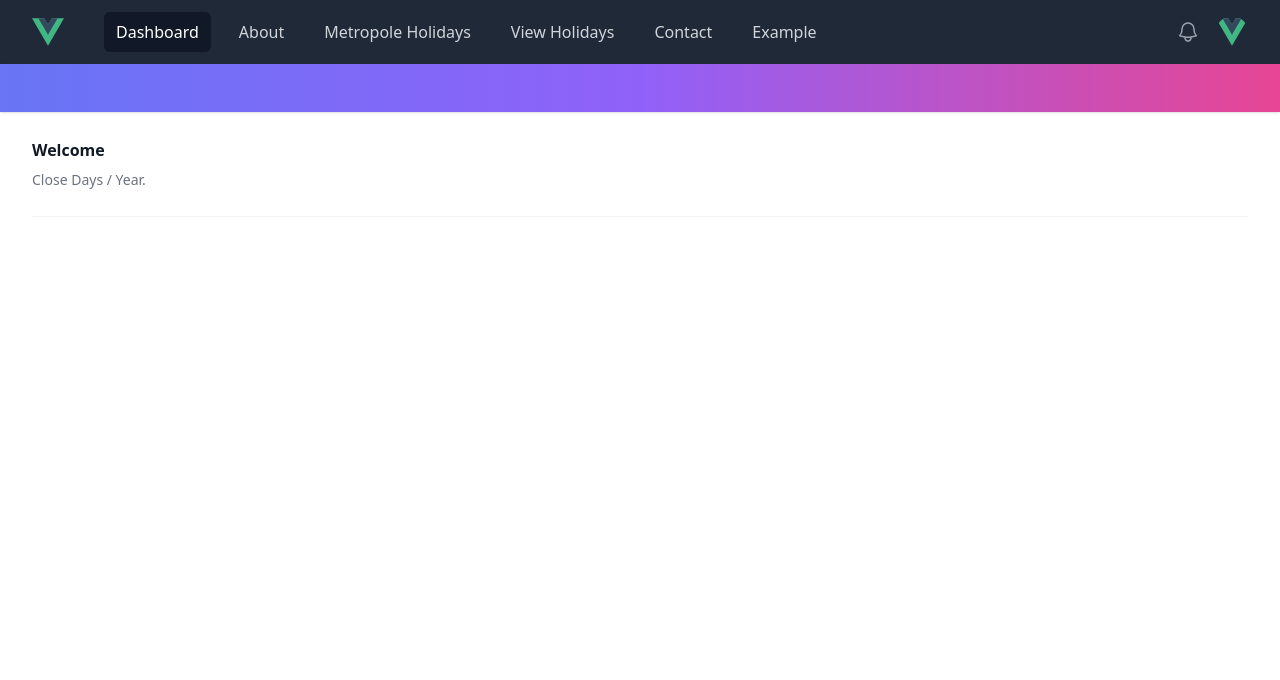
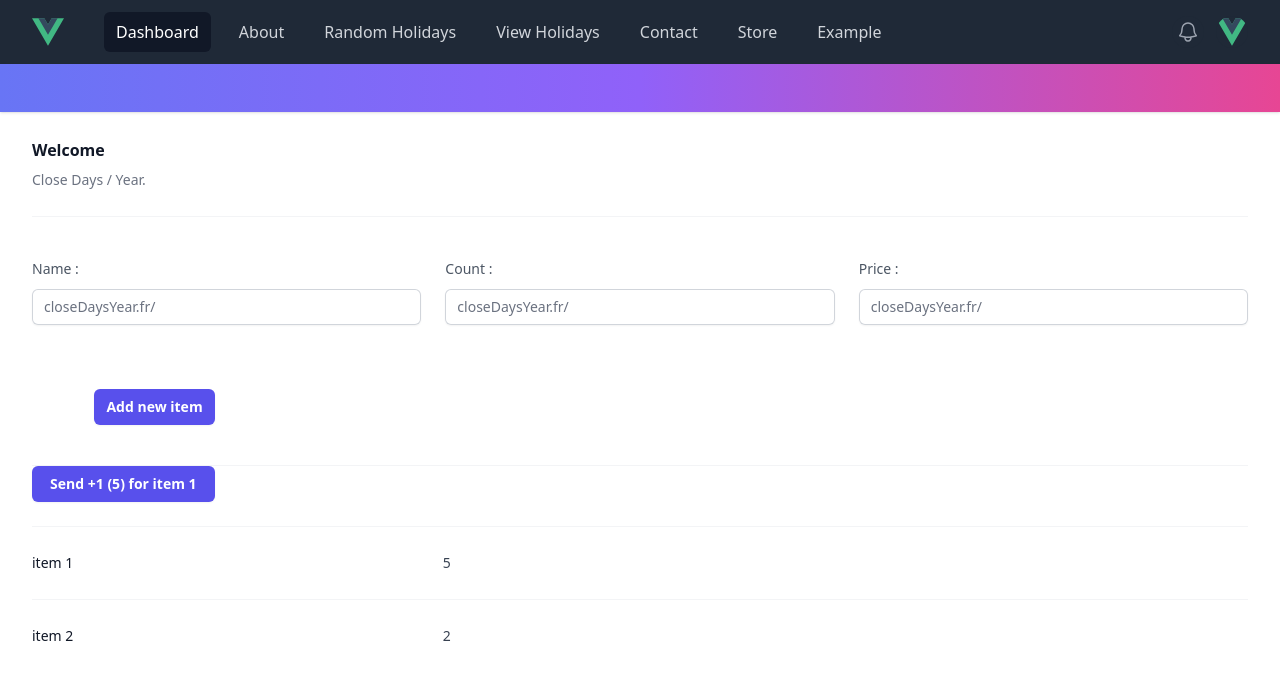
Before and after one commit to PierreCrealy/CloseDaysYear, a Vue app: page /storeView in a window 1280 px wide. Shown: the top 680 px of the page. Built offline with nearby package versions, Linux system fonts and the light colour scheme.

Commit message:
add store + verify code

```diff
--- a/src/components/Menu.vue
+++ b/src/components/Menu.vue
@@ -10,12 +10,33 @@
             </div>
             <div class="hidden md:block">
               <div class="ml-10 flex items-baseline space-x-4">
-                <RouterLink to="/"><a href="#" class="block rounded-md bg-gray-900 px-3 py-2 text-base font-medium text-white" aria-current="page">Dashboard</a></RouterLink>
-                <RouterLink to="/about"><a href="#" class="block rounded-md px-3 py-2 text-base font-medium text-gray-300 hover:bg-gray-700 hover:text-white">About</a></RouterLink>
-                <RouterLink to="/randomDays"><a href="#" class="block rounded-md px-3 py-2 text-base font-medium text-gray-300 hover:bg-gray-700 hover:text-white">Metropole Holidays</a></RouterLink>
-                <RouterLink to="/holidaysView"><a href="#" class="block rounded-md px-3 py-2 text-base font-medium text-gray-300 hover:bg-gray-700 hover:text-white">View Holidays</a></RouterLink>
-                <RouterLink to="/contactView"><a href="#" class="block rounded-md px-3 py-2 text-base font-medium text-gray-300 hover:bg-gray-700 hover:text-white">Contact</a></RouterLink>
-                <RouterLink to="/exampleView"><a href="#" class="block rounded-md px-3 py-2 text-base font-medium text-gray-300 hover:bg-gray-700 hover:text-white">Example</a></RouterLink>
+                <RouterLink to="/">
+                  <a href="#" class="block rounded-md bg-gray-900 px-3 py-2 text-base font-medium text-white" aria-current="page">Dashboard</a>
+                </RouterLink>
+
+                <RouterLink to="/about">
+                  <a href="#" class="block rounded-md px-3 py-2 text-base font-medium text-gray-300 hover:bg-gray-700 hover:text-white">About</a>
+                </RouterLink>
+
+                <RouterLink to="/randomDays">
+                  <a href="#" class="block rounded-md px-3 py-2 text-base font-medium text-gray-300 hover:bg-gray-700 hover:text-white">Random Holidays</a>
+                </RouterLink>
+
+                <RouterLink to="/holidaysView">
+                  <a href="#" class="block rounded-md px-3 py-2 text-base font-medium text-gray-300 hover:bg-gray-700 hover:text-white">View Holidays</a>
+                </RouterLink>
+
+                <RouterLink to="/contactView">
+                  <a href="#" class="block rounded-md px-3 py-2 text-base font-medium text-gray-300 hover:bg-gray-700 hover:text-white">Contact</a>
+                </RouterLink>
+
+                <RouterLink to="/storeView">
+                  <a href="#" class="block rounded-md px-3 py-2 text-base font-medium text-gray-300 hover:bg-gray-700 hover:text-white">Store</a>
+                </RouterLink>
+
+                <RouterLink to="/exampleView">
+                  <a href="#" class="block rounded-md px-3 py-2 text-base font-medium text-gray-300 hover:bg-gray-700 hover:text-white">Example</a>
+                </RouterLink>
               </div>
             </div>
           </div>
@@ -51,15 +72,11 @@
     <header class="bg-gradient-to-r from-indigo-500 via-purple-500 to-pink-500 shadow">
       <div class="mx-auto max-w-7xl px-4 py-6 sm:px-6 lg:px-8">
         <h1 class="text-3xl font-bold tracking-tight text-gray-900">
-
+          <!-- Sub title -->
         </h1>
       </div>
     </header>
 
   </div>
 
-
-
 </template>
-<script setup lang="ts">
-</script>
--- a/src/components/useful/FeatureSection.vue
+++ b/src/components/useful/FeatureSection.vue
@@ -50,7 +50,6 @@ defineProps({
 </script>
 
 <template>
-
 
   <div class="overflow-hidden bg-white py-24 sm:py-32">
     <div class="mx-auto max-w-7xl px-6 lg:px-8">
@@ -113,6 +112,4 @@ defineProps({
     </div>
   </div>
 
-
-
 </template>
--- a/src/components/useful/ListItem.vue
+++ b/src/components/useful/ListItem.vue
@@ -1,11 +1,9 @@
 <script setup>
 defineProps({
   title: {
-    type: String,
     required: true
   },
   text: {
-    type: String,
     required: true
   },
 })
--- a/src/router/index.js
+++ b/src/router/index.js
@@ -4,6 +4,7 @@ import RandomView from "@/views/RandomView.vue";
 import GetHolidaysView from "@/views/HolidaysView.vue";
 import AboutView from "@/views/AboutView.vue";
 import ContactView from "@/views/ContactView.vue";
+import StoreView from "@/views/StoreView.vue";
 import ExampleView from "@/views/ExampleView.vue";
 
 const router = createRouter({
@@ -38,6 +39,11 @@ const router = createRouter({
       component: ContactView
     },
     {
+      path: '/storeView',
+      name: 'storeView',
+      component: StoreView
+    },
+    {
       path: '/exampleView',
       name: 'exampleView',
       component: ExampleView
--- a/src/stores/items.js
+++ b/src/stores/items.js
@@ -1,18 +1,41 @@
 import { defineStore } from "pinia";
 
+// Create new store
 export const useItemsStore = defineStore('items', {
-    state: () => ({count: 0, name: 'Item 1'}),
-    getters: {
-        doubleCount: (state) => state.count * 2,
-    },
+    // Store attributes
+    state: () => ({
+
+        items : [
+            {
+                count : 5,
+                name: 'item 1',
+                price: 10,
+            },
+            {
+                count : 2,
+                name: 'item 2',
+                price: 8,
+            },
+        ],
+    }),
+
+    // Store actions / functions
     actions: {
-        increment(){
-            this.count++
+
+        increment(itemNb){
+          this.items[itemNb].count++;
         },
-        setName(newName){
-            this.name = newName;
-        }
 
+        add(newItem){
+            console.log(newItem);
+            this.items.push(
+                {
+                    count : newItem.count,
+                    name : newItem.name,
+                    price : newItem.price,
+                }
+            );
+        },
     }
 
 })
--- a/src/views/HolidaysView.vue
+++ b/src/views/HolidaysView.vue
@@ -1,11 +1,8 @@
 <script setup>
-import { ref } from 'vue'
-import ListItem from "@/components/useful/ListItem.vue";
+
 import TimeLine from "@/components/useful/TimeLine.vue";
 
-const area = ref('');
-const year = ref('');
-
+// List of all areas for http request
 const listAreas = [
     'alsace-moselle',
     'guadeloupe',
@@ -21,19 +18,20 @@ const listAreas = [
     'saint-pierre-et-miquelon',
     'wallis-et-futuna'
 ];
+</script>
 
-</script>
 
 <template>
 
+  <form @submit.prevent="submit">
 
     <div class="mt-10 grid grid-cols-1 gap-x-6 gap-y-8 sm:grid-cols-6">
 
       <!-- Select -->
       <div class="sm:col-span-3">
-      <label for="country" class="block text-sm font-medium leading-6 text-gray-900">Zone</label>
+        <label for="country" class="block text-sm font-medium leading-6 text-gray-900">Zone : {{ area }}</label>
         <div class="mt-2">
-        <select name="area" ref="area" class="block w-full rounded-md border-0 py-1.5 text-gray-900 shadow-sm ring-1 ring-inset ring-gray-300 focus:ring-2 focus:ring-inset focus:ring-indigo-600 sm:max-w-xs sm:text-sm sm:leading-6">
+          <select name="area" v-model="area" class="block w-full rounded-md border-0 py-1.5 text-gray-900 shadow-sm ring-1 ring-inset ring-gray-300 focus:ring-2 focus:ring-inset focus:ring-indigo-600 sm:max-w-xs sm:text-sm sm:leading-6">
 
             <option disabled selected value="">Choose an option</option>
             <option  v-for="option in listAreas" :key="option" v-bind:value="option">{{ option }}</option>
@@ -45,31 +43,32 @@ const listAreas = [
       <!-- Input number -->
       <div class="sm:col-span-3">
         <label for="year" class="block text-sm font-medium leading-6 text-gray-900">
-        <span class="text-sm text-gray-600">Year</span>
+          <span class="text-sm text-gray-600">Year : {{ year }}</span>
         </label>
         <div class="mt-2">
           <div class="flex rounded-md shadow-sm ring-1 ring-inset ring-gray-300 focus-within:ring-2 focus-within:ring-inset focus-within:ring-indigo-600 sm:max-w-md">
             <span class="flex select-none items-center pl-3 text-gray-500 sm:text-sm">closeDaysYear.fr/</span>
-          <input type="number" name="year" ref="year" id="year" autocomplete="" class="block flex-1 border-0 bg-transparent py-1.5 pl-1 text-gray-900 placeholder:text-gray-400 focus:ring-0 sm:text-sm sm:leading-6" placeholder="">
+            <input type="number" name="year" v-model="year" id="year" autocomplete="" class="block flex-1 border-0 bg-transparent py-1.5 pl-1 text-gray-900 placeholder:text-gray-400 focus:ring-0 sm:text-sm sm:leading-6" placeholder="">
           </div>
         </div>
       </div>
 
-    <!-- Button submit -->
-    <button @click="checkForm()" type="submit" class="rounded-md bg-indigo-600 px-3 py-2 text-sm font-semibold text-white shadow-sm hover:bg-indigo-500 focus-visible:outline focus-visible:outline-2 focus-visible:outline-offset-2 focus-visible:outline-indigo-600">
+      <!-- Validation button -->
+      <button type="submit" class="rounded-md bg-indigo-600 px-3 py-2 text-sm font-semibold text-white shadow-sm hover:bg-indigo-500 focus-visible:outline focus-visible:outline-2 focus-visible:outline-offset-2 focus-visible:outline-indigo-600">
         Send
       </button>
 
     </div>
 
+  </form>
 
-  <!-- List display 2 -->
+
+  <!-- List display -->
   <div class="mt-14 mb-10">
     <ol class="items-center sm:flex overflow-x-scroll">
       <TimeLine v-for="(day, index) in days" :key="day" v-bind:title="index" v-bind:text="day"  />
     </ol>
   </div>
-
 
 </template>
 
@@ -81,38 +80,35 @@ export default{
   data(){
     return {
       days : [],
+      area : null,
+      year : null,
     };
   },
 
-  // Wait to call method to get data
   methods: {
-    checkForm(){
+    submit(){
 
-      let area = null;
-      this.$refs.area.value ? area = this.$refs.area.value : area = false;
+      console.log(this.area);
+      console.log(this.year);
 
-      let year = null;
-      this.$refs.year.value ? year = this.$refs.year.value : year = false;
-
-      console.log(year);
-      console.log(area);
-
+      // Build url with available information
       let url =  ``;
 
-      if(!area){
+      if(!this.area){
         url =  `https://calendrier.api.gouv.fr/jours-feries/metropole.json`;
       }
 
-      if(area && year){
-        url =  `https://calendrier.api.gouv.fr/jours-feries/${area}/${year}.json`;
+      if(this.area && this.year){
+        url =  `https://calendrier.api.gouv.fr/jours-feries/${this.area}/${this.year}.json`;
       }
 
-      if(area && !year){
-        url =  `https://calendrier.api.gouv.fr/jours-feries/${area}.json`;
+      if(this.area && !this.year){
+        url =  `https://calendrier.api.gouv.fr/jours-feries/${this.area}.json`;
       }
 
       console.log(url);
 
+      // Get response from http request
       this.days = axios.get(url).then(response => {this.days = response.data})
       console.log(this.days)
 
--- a/src/views/HomeView.vue
+++ b/src/views/HomeView.vue
@@ -1,5 +1,4 @@
 <script setup>
-import Quote from "@/components/useful/Quote.vue";
 import FeatureSection from "@/components/useful/FeatureSection.vue";
 import PricingSection from "@/components/useful/PricingSection.vue";
 
--- /dev/null
+++ b/src/views/StoreView.vue
@@ -0,0 +1,126 @@
+<script setup>
+
+import { useItemsStore } from '@/stores/items.js'
+import ListItem from "@/components/useful/ListItem.vue";
+const store = useItemsStore();
+
+console.log(store.items);
+
+</script>
+
+<template>
+
+
+  <!-- Form for add new item -->
+  <form @submit.prevent="addItem">
+
+    <div class="mt-10 grid grid-cols-1 gap-x-6 gap-y-8 sm:grid-cols-6">
+
+      <!-- Name -->
+      <div class="sm:col-span-2">
+        <label for="year" class="block text-sm font-medium leading-6 text-gray-900">
+          <span class="text-sm text-gray-600">Name : {{name}}</span>
+        </label>
+        <div class="mt-2">
+          <div class="flex rounded-md shadow-sm ring-1 ring-inset ring-gray-300 focus-within:ring-2 focus-within:ring-inset focus-within:ring-indigo-600 sm:max-w-md">
+            <span class="flex select-none items-center pl-3 text-gray-500 sm:text-sm">closeDaysYear.fr/</span>
+            <input v-model="name" type="text" name="name" id="name" autocomplete="" class="block flex-1 border-0 bg-transparent py-1.5 pl-1 text-gray-900 placeholder:text-gray-400 focus:ring-0 sm:text-sm sm:leading-6" placeholder="">
+          </div>
+        </div>
+      </div>
+
+      <!-- Count -->
+      <div class="sm:col-span-2">
+        <label for="year" class="block text-sm font-medium leading-6 text-gray-900">
+          <span class="text-sm text-gray-600">Count : {{count}}</span>
+        </label>
+        <div class="mt-2">
+          <div class="flex rounded-md shadow-sm ring-1 ring-inset ring-gray-300 focus-within:ring-2 focus-within:ring-inset focus-within:ring-indigo-600 sm:max-w-md">
+            <span class="flex select-none items-center pl-3 text-gray-500 sm:text-sm">closeDaysYear.fr/</span>
+            <input v-model="count" type="number" name="name" id="name" autocomplete="" class="block flex-1 border-0 bg-transparent py-1.5 pl-1 text-gray-900 placeholder:text-gray-400 focus:ring-0 sm:text-sm sm:leading-6" placeholder="">
+          </div>
+        </div>
+      </div>
+
+      <!-- Price -->
+      <div class="sm:col-span-2">
+        <label for="year" class="block text-sm font-medium leading-6 text-gray-900">
+          <span class="text-sm text-gray-600">Price : {{price}}</span>
+        </label>
+        <div class="mt-2">
+          <div class="flex rounded-md shadow-sm ring-1 ring-inset ring-gray-300 focus-within:ring-2 focus-within:ring-inset focus-within:ring-indigo-600 sm:max-w-md">
+            <span class="flex select-none items-center pl-3 text-gray-500 sm:text-sm">closeDaysYear.fr/</span>
+            <input v-model="price" type="number" name="name" id="name" autocomplete="" class="block flex-1 border-0 bg-transparent py-1.5 pl-1 text-gray-900 placeholder:text-gray-400 focus:ring-0 sm:text-sm sm:leading-6" placeholder="">
+          </div>
+        </div>
+      </div>
+
+    </div>
+
+    <!-- Validation button -->
+    <div class="mt-10 grid grid-cols-1 gap-x-6 gap-y-8 sm:grid-cols-6">
+      <div class="mt-6 flex items-center justify-end gap-x-6">
+        <button class="rounded-md bg-indigo-600 px-3 py-2 text-sm font-semibold text-white shadow-sm hover:bg-indigo-500 focus-visible:outline focus-visible:outline-2 focus-visible:outline-offset-2 focus-visible:outline-indigo-600">
+          Add new item
+        </button>
+      </div>
+    </div>
+
+  </form>
+
+
+
+  <!-- Increment +1 for count of first item -->
+  <div class="mt-10 grid grid-cols-1 gap-x-6 gap-y-8 sm:grid-cols-6">
+
+    <button @click="store.increment(0)" class="rounded-md bg-indigo-600 px-3 py-2 text-sm font-semibold text-white shadow-sm hover:bg-indigo-500 focus-visible:outline focus-visible:outline-2 focus-visible:outline-offset-2 focus-visible:outline-indigo-600">
+      Send +1 ({{store.items[0].count}}) for {{store.items[0].name}}
+
+    </button>
+  </div>
+
+
+
+  <!-- Display all store items -->
+  <dl class="mt-6 border-t border-gray-100">
+    <dl class="divide-y divide-gray-100">
+
+      <ListItem v-for="item in store.items" :key="item" v-bind:title="item.name" v-bind:text="item.count"></ListItem>
+
+    </dl>
+  </dl>
+
+
+</template>
+
+<script>
+
+import {useItemsStore} from "@/stores/items.js";
+
+export default{
+  data(){
+    return {
+      count : null,
+      name : null,
+      price : null,
+    };
+  },
+  methods: {
+
+    //function to add a new item into store
+    addItem(){
+      const store = useItemsStore()
+      const newItem = {
+        count : this.count,
+        name : this.name,
+        price : this.price,
+      };
+
+      console.log(newItem);
+
+      store.add(newItem);
+    }
+  }
+};
+
+</script>
```
Also changed, not shown: src/App.vue (+5 -5 lines), src/views/ContactView.vue (+13 -4 lines), src/views/ExampleView.vue (+6 -55 lines), src/views/RandomView.vue (+9 -17 lines). Lines whose indentation alone changed are shown as unchanged.
